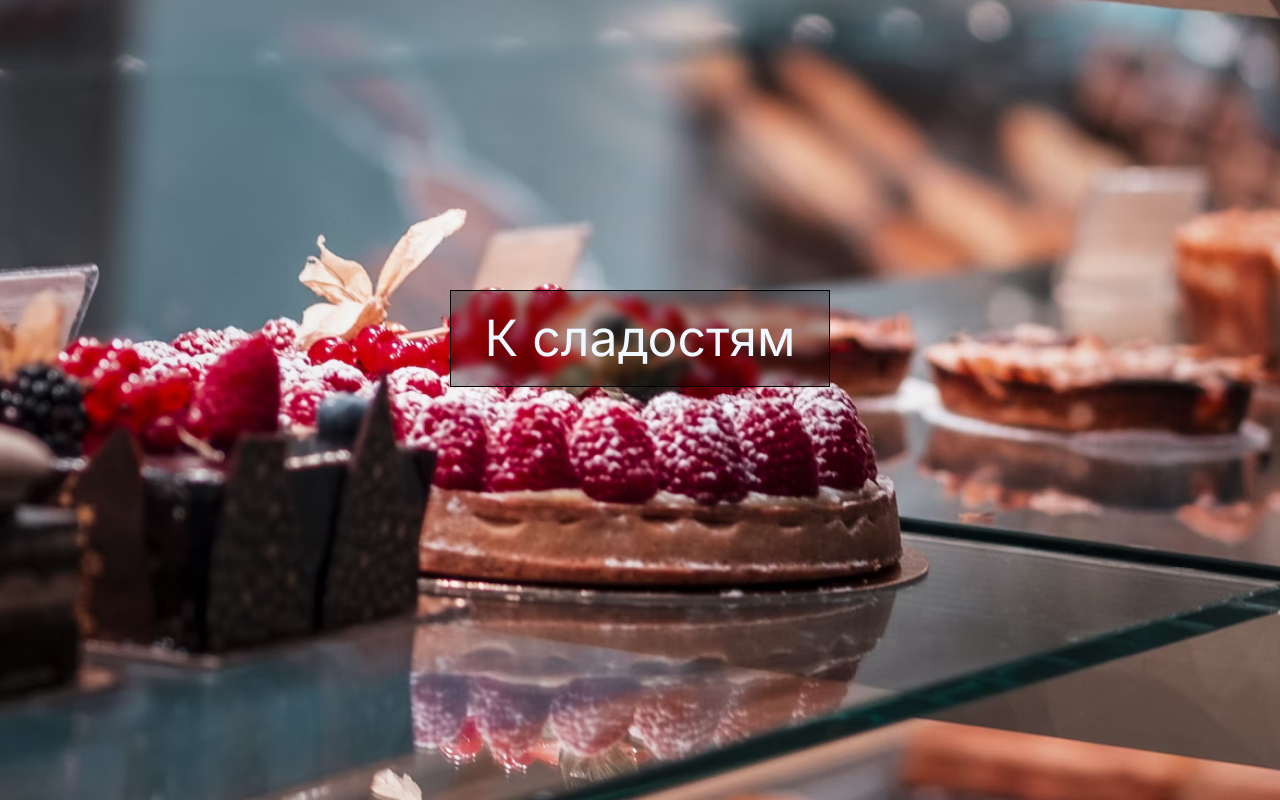
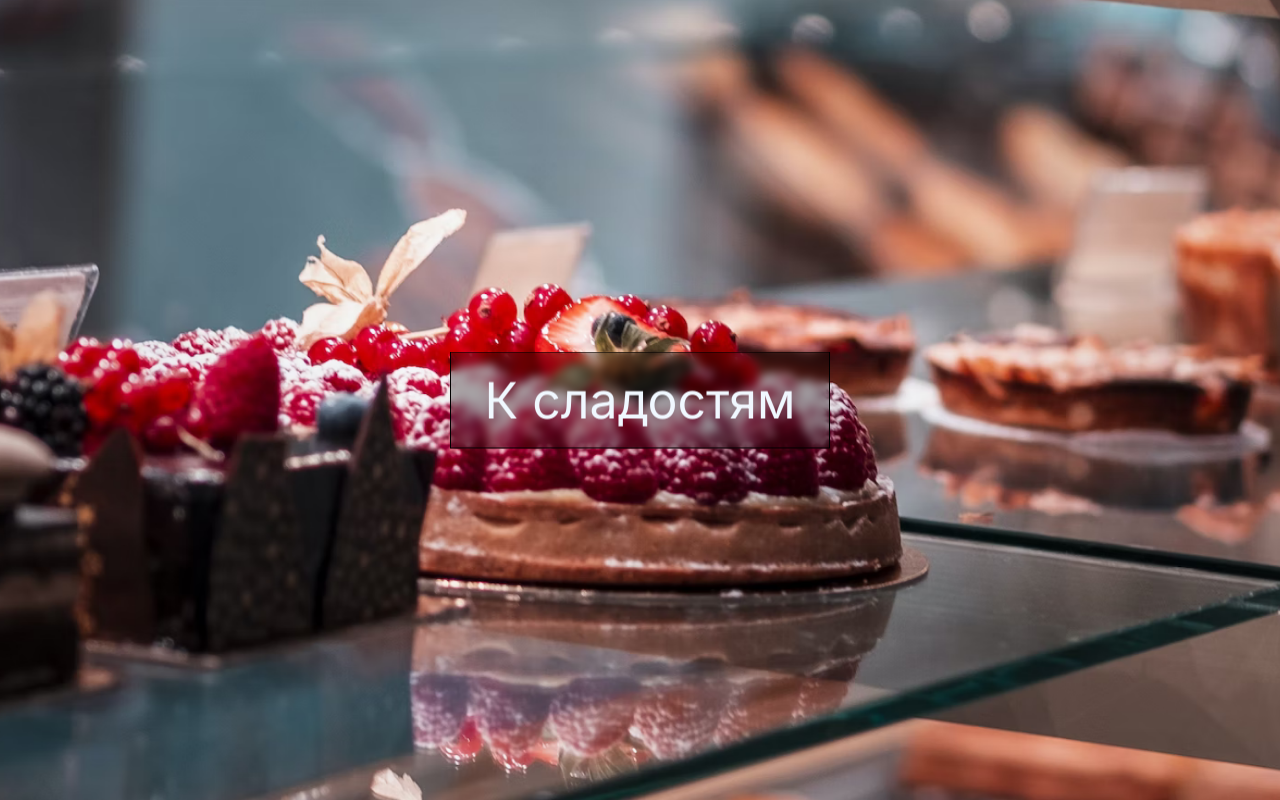
Before and after one commit to kestenbaum/Cakes-shop, a Next.js app in the folder client/: page / in a window 1280 px wide. Built offline with nearby package versions, Linux system fonts and the light colour scheme.

Commit message:
update styled main page

```diff
--- a/client/src/app/page.tsx
+++ b/client/src/app/page.tsx
@@ -8,7 +8,7 @@
 
 const Page:FC = () => {
     return (
-        <>
+        <Wrapper>
             <Image
                 alt="Mountains"
                 src={background}
@@ -25,17 +25,23 @@
                     К сладостям
                 </Title>
             </Content>
-        </>
+        </Wrapper>
     );
 };
 
 export default Page;
 
+const Wrapper = styled.div`
+  position: absolute;
+  height: 100vh;
+  width: 100vw;
+`
+
 const Content = styled.div`
-  height: calc(100vh - 124px);
-  display: flex;
-  justify-content: center;
-  align-items: center;
+  position: absolute;
+  left: 50%;
+  top: 50%;
+  transform: translate(-50%, -50%);
   z-index: 10;
 `
 
```
